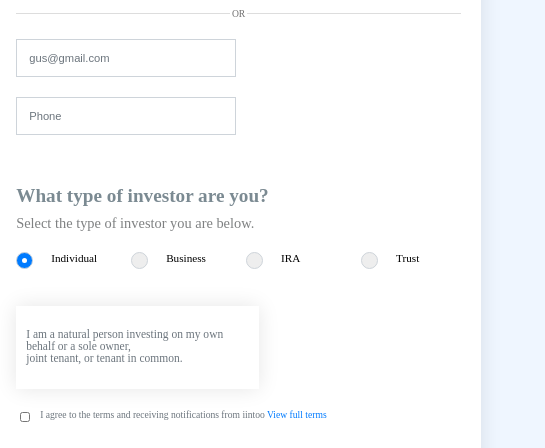
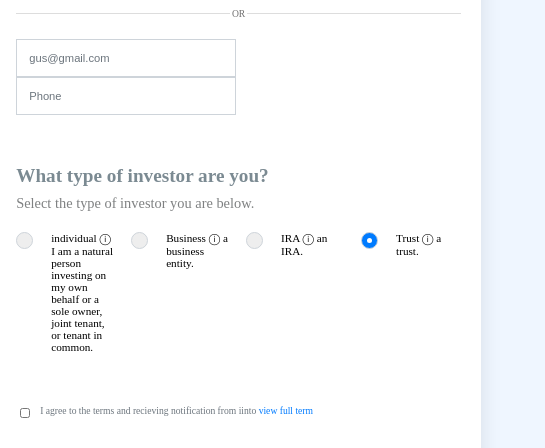
Before and after one commit to Lerato408/layout-webcore4.5, a plain HTML site: page index.html in a window 1280 px wide. Shown: the part 212-660 px from the top of the page, 735-1280 px from the left. Drawn offline with Linux system fonts and the light colour scheme; files whose address does not match are found by name; a web font is replaced by a local one.

Commit message:
mod index

```diff
--- a/index.html
+++ b/index.html
@@ -36,41 +36,50 @@
                 <form>
                     <div class="form-group">
                           <input type= "email" id="email" placeholder="gus@gmail.com">
-                    </div>
-                    <div class="form-group">
-                        <input type="tel" id="phone" placeholder="Phone">
+                          <input type="tel" id="phone" placeholder="Phone">
                     </div>
                          </div>
                          <h2>What type of investor are you?</h2>
                     <p class="select-investor">Select the type of investor you are below.</p>
                     <div class="investor-type-options">
-                        <label class="radio-container">Individual
+                        <label class="radio-container">individual
+                            <span class="hover-info">
+                                <span class="info-circle">&#9432</span>
+                                <span class="tooltip">I am a natural person investing on my own <br>behalf or a sole owner,<br>joint tenant, or tenant in common. </span>
+                            </span>
                             <input type="radio" checked="checked" name="investorType" value="individual">
                             <span class="checkmark"></span>
                         </label>
                         <label class="radio-container">Business
-                            <input type="radio" name="investorType" value="business">
-                            <span class="checkmark"></span>
+                            <span class="hover-info">
+                                <span class="info-circle">&#9432</span>
+                                <span class="tooltip">a business entity.</span>
+                            </span>
+                             <input type="radio" checked="checked" name="investorType" value="business">
+                              <span class="checkmark"></span>
                         </label>
                         <label class="radio-container">IRA
-                            <input type="radio" name="investorType" value="ira">
+                            <span class="hover-info">
+                                <span class="info-circle">&#9432</span>
+                                <span class="tooltip">an IRA.</span>
+                            </span>
+                            <input type="radio" checked="checked" name="investorType" value="ira">
                             <span class="checkmark"></span>
                         </label>
                         <label class="radio-container">Trust
-                            <input type="radio" name="investorType" value="trust">
+                            <span class="hover-info">
+                             <span class="info-circle">&#9432</span>
+                             <span class="tooltip"> a trust.</span>
+                            </span>
+                            <input type="radio" checked="checked" name="investorType" value="trust">
                             <span class="checkmark"></span>
                         </label>
                     </div>
-                    <div class="container-two">
-                    <p class="terms-description">
-                        I am a natural person investing on my own <br>behalf or a sole owner,<br>joint tenant, or tenant in common.
-                    </p>
-                    </div>
                     <div class="terms-checkbox">
                         <input type="checkbox" id="terms" name="terms">
-                        <label for="terms">I agree to the terms and receiving notifications from iintoo <a href="#">View full terms</a></label>
+                        <label for="terms">I agree to the terms and recieving notification from iinto <a href="#">view full term</a>
+                        </label>
                     </div>
-
                     <button type="submit" class="create-account-btn">Create Account</button>
                 </form>
             </div>
```
